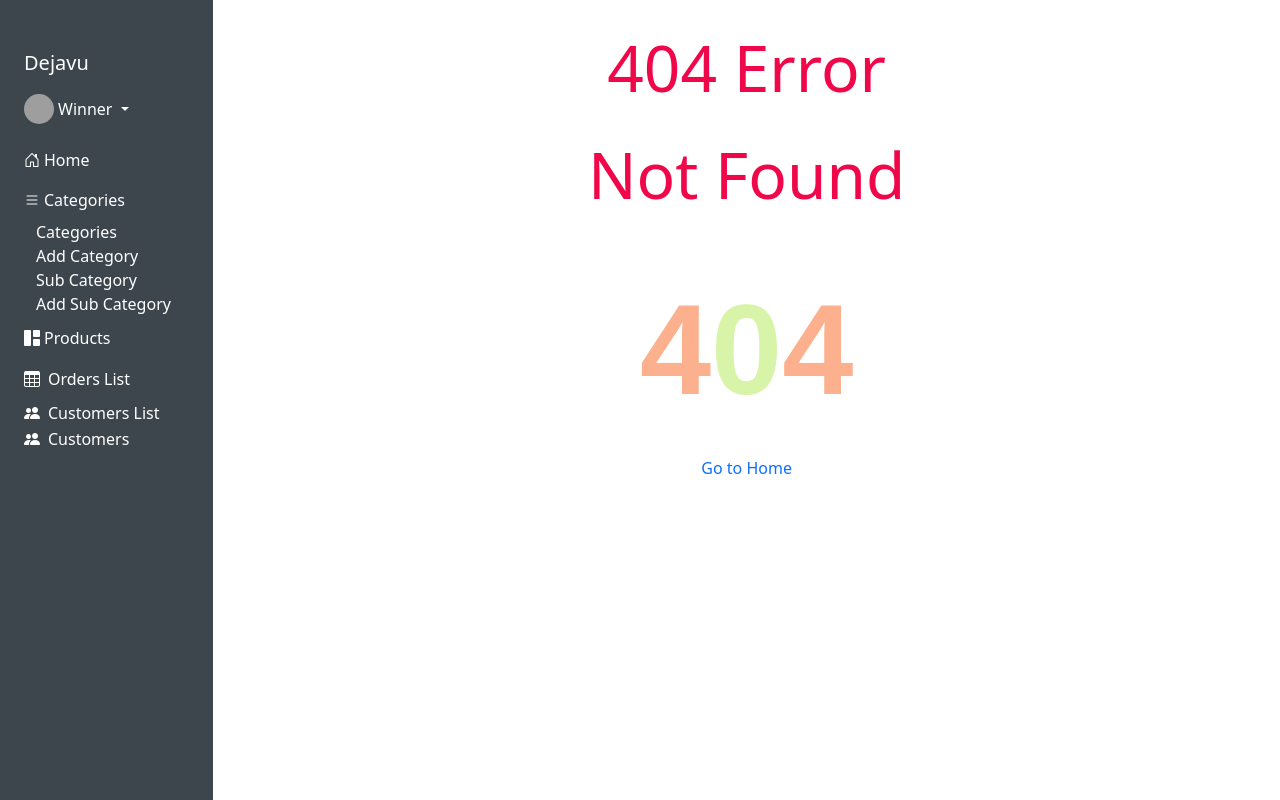
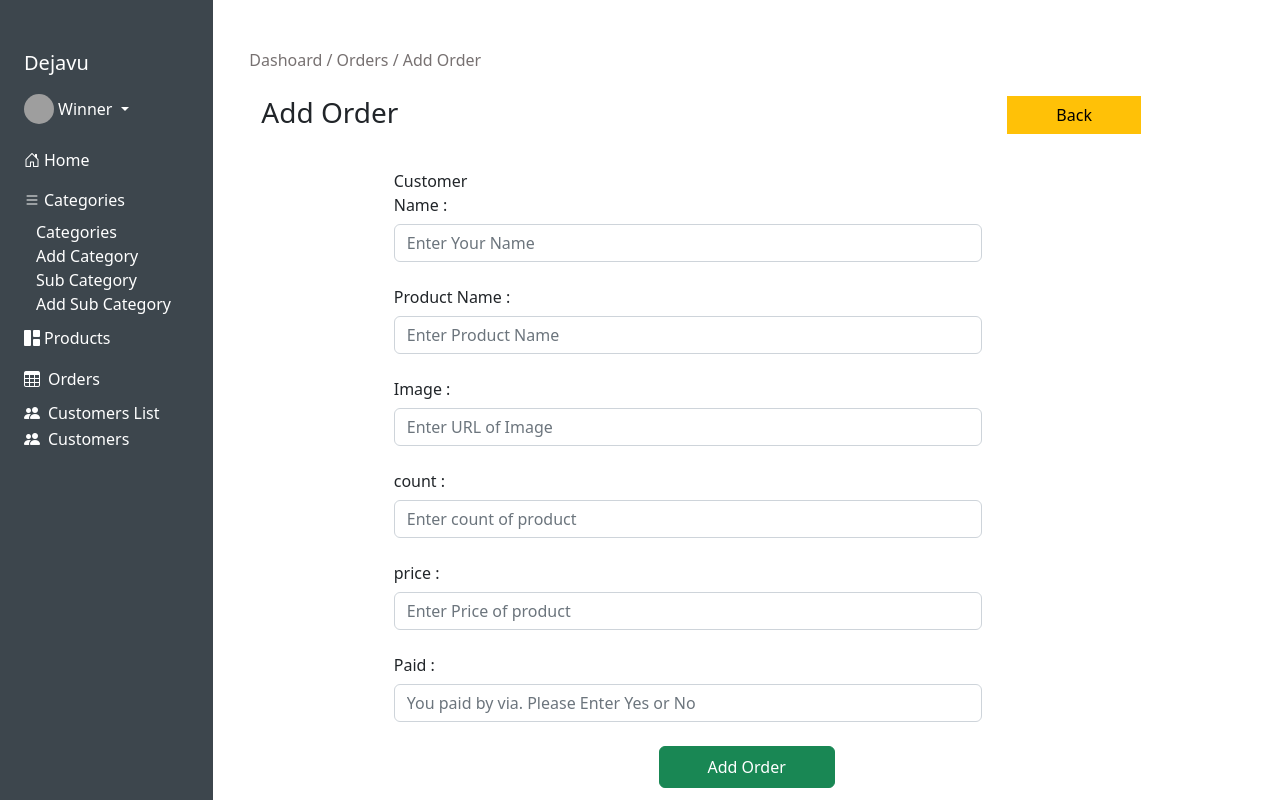
Before and after one commit to HassanEssam308/dashboard-dejavu-clone, a React (Create React App) app: page /AddOrder in a window 1280 px wide. Before the commit this address had no page. Built offline with nearby package versions, Linux system fonts and the light colour scheme; grey boxes are pictures that could not be loaded.

Commit message:
Create OrderList , Add Order and OrderDetail

```diff
--- a/src/App.js
+++ b/src/App.js
@@ -14,6 +14,7 @@ import CustomerList from './pages/CustomerList/CustomerList'
 import Customer from './pages/Customer/Customer'
 import Home from './pages/Home/Home';
 import NotFound from './pages/NotFound/NotFound';
+import AddOrder from './pages/AddOrder/AddOrder';
 
 
 
@@ -21,7 +22,7 @@ function App() {
   return (
     <section>
 
-       <Routes>
+      <Routes>
         <Route path='/' element={<Home/>} />
         <Route path='/categories' element={<Categories />} />
         <Route path='/addcategory' element={<AddCategory />} />
@@ -33,7 +34,8 @@ function App() {
         <Route path='/addproduct/:id' element={<AddProduct/>}/>
         <Route path='/addproduct' element={<AddProduct/>}/>
         <Route path='/ordersList' element={<OrdersList />} />
-        <Route path='/orderDetails' element={<OrderDetails />} />
+        <Route path='/AddOrder' element={<AddOrder/>}/>
+        <Route path='/Orders/:id' element={<OrderDetails />} />
         <Route path='/customers' element={<CustomerList />} />
         <Route path='/customer' element={<Customer />} />
         <Route path='*' element={<NotFound />} />
--- a/src/components/Sidebar/Sidebar.js
+++ b/src/components/Sidebar/Sidebar.js
@@ -88,13 +88,22 @@ const Sidebar = () => {
         </li>
 
         <li className=" my-sm-2">
-          <Link className="  text-decoration-none text-white px-0 align-middle my-sm-3">
+          <span role="button" href="#submenu4" data-bs-toggle="collapse" className=" my-sm-3 px-0 align-middle">
+          <i className="bi bi-table me-sm-1"></i>
+            <span className="ms-1 d-none d-sm-inline">Orders</span> </span>
 
-            <NavLink className=' text-decoration-none' style={({ isActive }) => (isActive) ? { color: 'blue' } : { color: "white" }}
-              to="/ordersList"  >
-              <i className="bi bi-table me-sm-2"></i>
-              Orders List  </NavLink>
-          </Link>
+          <ul className="collapse nav flex-column ms-1" id="submenu4" data-bs-parent="#menu">
+
+            <li>
+
+              <NavLink className='ms-sm-2 text-decoration-none' style={({ isActive }) => (isActive) ? { color: 'blue' } : { color: "white" }}
+                to="/ordersList"> Order List</NavLink>
+            </li>
+            <li>
+              <NavLink className='ms-sm-2 text-decoration-none' style={({ isActive }) => (isActive) ? { color: 'blue' } : { color: "white" }}
+                to="/AddOrder"  > Add Order</NavLink>
+            </li>
+          </ul>
         </li>
 
         <li>
--- /dev/null
+++ b/src/pages/AddOrder/AddOrder.js
@@ -0,0 +1,130 @@
+import { Link , useNavigate } from "react-router-dom"
+import { db } from '../../config/firestore_config';
+import { collection,addDoc } from "firebase/firestore";
+import React, { useState } from 'react';
+
+export default function AddOrder()
+{
+    const [order, setOrder] = useState({
+        customer: '',
+        img: '',
+        productName: '',
+        count: '',
+        price: '',
+        paid:'',
+    });
+
+    const navigate = useNavigate();
+
+    let datetimeNow = new Date();
+    const addOrder = async () => {
+        const docRef = await addDoc(collection(db, "Orders"), {
+            customer: order.customer,
+            img: order.img,
+            productName: order.productName,
+            paid: order.paid,
+            count: order.count,
+            price: order.price,
+            balanceOrder: (Number(order.count)*Number(order.price)) + 5,
+            date : datetimeNow.toUTCString(),
+});
+console.log("Document written with ID: ", docRef.id);
+alert('adddedd')
+navigate("/ordersList")
+}
+
+const handleform = async (e) => {
+    switch (e.target.name) {
+        case 'customer':
+            setOrder({ ...order, customer: e.target.value });
+            break;
+        case 'img':
+            setOrder({ ...order, img: e.target.value });
+            break;
+        case 'productName':
+            setOrder({ ...order, productName: e.target.value });
+            break;
+        case 'count':
+            setOrder({ ...order, count: e.target.value });
+            break;
+        case 'price':
+            setOrder({ ...order, price: e.target.value });
+            break;
+        case 'paid':
+            setOrder({ ...order, paid: e.target.value });
+            break;
+        default :
+            return '';
+    }
+}
+
+return (
+    <>
+        <div className='container-fluid mt-5'>
+            <span className="productnav m-md-4">
+                <Link to='/' className="nav-link text-primary-emphasis d-inline"> Dashoard </Link>
+                <Link to='/ordersList' className="nav-link text-primary-emphasis d-inline"> / Orders</Link>
+                <span className="nav-link text-primary-emphasis d-inline">  / Add Order</span>
+            </span>
+            <div className="row m-sm-4">
+                <h3 className="col-md-9 ">  Add Order</h3>
+                <div className='col-md-3'>
+                    <Link to='/ordersList' >
+                        <button type="button" className="btn btn-warning rounded-0 px-5"> Back </button></Link>
+                </div>
+            </div>
+            <form>
+                <div className="container-fluid" style={{ width: '70%' }}>
+                    <div className="form-group coulmn mb-3">
+                        <label htmlFor="customer" className="col-sm-2 col-form-label">Customer Name :</label>
+                        <div className="col-sm-10">
+                            <input name='customer' type="text" className="form-control" id="customer" placeholder="Enter Your Name"
+                                onChange={(e) => handleform(e)} value={order.customer} />
+                        </div>
+                    </div>
+                    <div className="form-group coulmn mb-3">
+                        <label htmlFor="prdName" className="col-sm-2 col-form-label">Product Name :</label>
+                        <div className="col-sm-10">
+                            <input name='productName' type="text" className="form-control" id="prdName" placeholder="Enter Product Name"
+                                onChange={(e) => handleform(e)} value={order.productName} />
+                        </div>
+                    </div>
+                    <div className="form-group coulmn mb-3">
+                        <label htmlFor="img" className="col-sm-2 col-form-label">Image :</label>
+                        <div className="col-sm-10">
+                            <input name='img' type="text" className="form-control" id="img" placeholder="Enter URL of Image"
+                                onChange={(e) => handleform(e)} value={order.img} />
+                        </div>
+                    </div>
+                    <div className="form-group coulmn mb-3">
+                        <label htmlFor="count" className="col-sm-2 col-form-label">count :</label>
+                        <div className="col-sm-10">
+                            <input name='count' type="number" className="form-control" id="count" placeholder="Enter count of product"
+                                onChange={(e) => handleform(e)} value={order.count} />
+                        </div>
+                    </div>
+                    <div className="form-group coulmn mb-3">
+                        <label htmlFor="price" className="col-sm-2 col-form-label">price :</label>
+                        <div className="col-sm-10">
+                            <input name='price' type="number" className="form-control" id="price" placeholder="Enter Price of product"
+                                onChange={(e) => handleform(e)} value={order.price} />
+                        </div>
+                    </div>
+                    <div className="form-group coulmn mb-3">
+                        <label htmlFor="name" className="col-sm-2 col-form-label">Paid :</label>
+                        <div className="col-sm-10">
+                            <input name='paid' type="text" className="form-control" id="name" placeholder="You paid by via. Please Enter Yes or No"
+                                onChange={(e) => handleform(e)} value={order.paid} />
+                        </div>
+                    </div>
+                </div>
+                <div className='text-center mt-4'>
+                    <button type="button" className="btn btn-success px-5 py-2" onClick={()=>addOrder()}>Add Order</button>
+                </div>
+            </form>
+        </div>
+
+    </>
+)
+
+}
--- a/src/pages/OrderDetails/OrderDetails.js
+++ b/src/pages/OrderDetails/OrderDetails.js
@@ -1,39 +1,63 @@
 import './OrderDetails.css'
+import { Link } from "react-router-dom"
+import { db } from '../../config/firestore_config';
+import { doc, getDoc  } from "firebase/firestore";
+import React, { useEffect, useState } from 'react';
+import { useParams } from 'react-router-dom';
 
 export default function OrderDetails()
 {
+    let OrderID = useParams();
+    const [orderDetails , setorderDetails] = useState({});
+
+    const fetchSingleOrder = async () =>
+    {
+        const singleData = await getDoc(doc(db, "Orders", OrderID.id))
+        if (singleData.exists())
+        {
+            setorderDetails(singleData.data());
+        }
+        else
+        {
+        console.log("No such document!");
+        }
+    }
+
+    useEffect(() =>
+    {
+        fetchSingleOrder();
+    } , [] );
+
     return (<>
         <div className='container-fluid bg-light'>
-            <section className='row'>
-                    <div className='col m-4'>
+                <div className='row'>
+                    <div className='col-10 p-4'>
                         <div>
-                            <a href='#' className='dashboard'>Dashboard</a>
+                            <a href='/' className='dashboard'>Dashboard</a>
                             <span className='text'>/</span>
                             <span className='text mx-2'>Orders</span>
                             <span className='text'>/</span>
-                            <span className='text mx-2'>Order #7789</span>
+                            <span className='text mx-2'>Order #{OrderID.id}</span>
                         </div>
                         <div className=''>
                             <h3 className='d-inline me-2'>Orders</h3>
-                            <h3 className='d-inline'>#7789</h3>
+                            <h3 className='d-inline'>#{OrderID.id}</h3>
                         </div>
                     </div>
-                    <div className='col-2 mt-5'>
-                    <button type="button" className="button1 me-2">Delete</button>
-                    <button type="button" className="button2">Edit</button>
+                    <div className='col pt-5'>
+                    <Link to='/ordersList' >
+                        <button type="button" className="btn btn-warning rounded-0 px-5"> Back </button></Link>
                     </div>
-                </section>
+                </div>
                 <hr className='mx-4 me-5'/>
                 <div>
-                    <span className='mx-3 ms-5 text1'>October 7, 2020 at 9:08 pm</span>
+                    <span className='mx-3 ms-5 text1'>{orderDetails.date}</span>
                     <span className='text-secondary'>|</span>
-                    <span className='mx-3 text1'>6 items</span>
+                    <span className='mx-3 text1'>{orderDetails.count} items</span>
                     <span className='text-secondary'>|</span>
-                    <span className='mx-3 text1'>Total $5,882.00</span>
+                    <span className='mx-3 text1'>Total LE {Number(orderDetails.count)*Number(orderDetails.price)}.00</span>
                     <span className='text-secondary'>|</span>
-                    <span className='mx-3 text1 bg1'>Paid</span>
-                    <span className='text-secondary'>|</span>
-                    <span className='mx-3 text1 bg2'>yes</span>
+                    <span className='mx-3 text1 bg1'>{orderDetails.paid}</span>
                 </div>
                 <hr className='mx-4 me-5'/>
                 <section>
@@ -42,39 +66,21 @@ export default function OrderDetails()
                 <table className="table">
                 <thead>
                     <tr>
-                        <th scope="col"><h2>Items</h2></th>
+                        <th scope="col"><h2>Product</h2></th>
                         <th scope="col"></th>
                         <th scope='col'></th>
-                        <th scope="col"><a href='#' className='recordItem'>Edit items</a></th>
+                        <th scope="col"></th>
                     </tr>
                 </thead>
                 <tbody>
                     <tr>
                         <td>
-                            <img src='https://cdn.shopify.com/s/files/1/0499/3079/7217/products/GPS-DVTH-031-D.BROWN_1_360x.jpg?v=1671126270' alt='' width={70}/>
-                            <span className='ms-2'>XKK-DVTH-003</span>
+                            <img src={orderDetails.img} alt='' width={70}/>
+                            <span className='ms-2'>{orderDetails.productName}</span>
                         </td>
-                        <td> <p>$849.00</p> </td>
-                        <td> <p>1</p> </td>
-                        <td> <p>$849.00</p> </td>
-                    </tr>
-                    <tr>
-                        <td>
-                            <img src='https://cdn.shopify.com/s/files/1/0499/3079/7217/products/LID-DJTT-054-M.DENIM_2_1024x.jpg?v=1678803759' alt='' width={70}/>
-                            <span className='ms-2'>LID-DJTT-054</span>
-                        </td>
-                        <td> <p>$699.00</p> </td>
-                        <td> <p>2</p> </td>
-                        <td> <p>$1,398.00</p> </td>
-                    </tr>
-                    <tr>
-                        <td>
-                            <img src='https://cdn.shopify.com/s/files/1/0499/3079/7217/products/RUI-DJTT-001-GOLD_2_1024x.jpg?v=1666519135' alt='' width={70}/>
-                            <span className='ms-2'>RUI-DJTT-001</span>
-                        </td>
-                        <td> <p>$1,210.00</p> </td>
-                        <td> <p>3</p> </td>
-                        <td> <p>$3,630.00</p> </td>
+                        <td> <p>LE {orderDetails.price}.00</p> </td>
+                        <td> <p>{orderDetails.count}</p> </td>
+                        <td> <p>LE {Number(orderDetails.count)*Number(orderDetails.price)}.00</p> </td>
                     </tr>
                     <tr>
                         <td>
@@ -86,9 +92,9 @@ export default function OrderDetails()
                         <td></td>
                         <td></td>
                         <td>
-                            <p>$5,877.00</p>
-                            <p>$-20.00</p>
-                            <p>$25.00</p>
+                            <p>LE {Number(orderDetails.count)*Number(orderDetails.price)}.00</p>
+                            <p>LE -20.00</p>
+                            <p>LE 25.00</p>
                         </td>
                     </tr>
                     <tr>
@@ -98,54 +104,7 @@ export default function OrderDetails()
                         <td></td>
                         <td></td>
                         <td>
-                            <p>$5,882.00</p>
-                        </td>
-                    </tr>
-                </tbody>
-                </table>
-                </div>
-            <div className="table-responsive mx-4 mb-5 bg-white p-2 shadow">
-                <table className="table">
-                <thead>
-                    <tr>
-                        <th scope="col"><h2>Transactions</h2></th>
-                        <th scope="col"></th>
-                        <td><a href='#' className='record'>Add transaction</a></td>
-                    </tr>
-                </thead>
-                <tbody>
-                    <tr>
-                        <td>
-                        <p>Payment</p>
-                        <p className='text-secondary'>via PayPal</p>
-                        </td>
-                        <td>
-                        <p>October 7, 2020</p>
-                        </td>
-                        <td>
-                        <p>$2,000.00</p>
-                        </td>
-                    </tr>
-                    <tr> <td>
-                        <p>Payment</p>
-                        <p className='text-secondary'>from account balance</p>
-                        </td>
-                        <td>
-                        <p>November 2, 2020</p>
-                        </td>
-                        <td>
-                        <p>$50.00</p>
-                        </td></tr>
-                    <tr>
-                    <td>
-                        <p>Refund</p>
-                        <p className='text-secondary'>to PayPal</p>
-                        </td>
-                        <td>
-                        <p>December 10, 2020</p>
-                        </td>
-                        <td>
-                        <p className='text-danger'>$-325.00</p>
+                            <p>LE {orderDetails.balanceOrder}.00</p>
                         </td>
                     </tr>
                 </tbody>
@@ -166,8 +125,8 @@ export default function OrderDetails()
                         <p>Return Total</p>
                         </td>
                         <td>
-                        <p>$5,882.00</p>
-                        <p>$0.00</p>
+                        <p>LE {orderDetails.balanceOrder}.00</p>
+                        <p>LE 0.00</p>
                         </td>
                     </tr>
                     <tr> <td>
@@ -175,8 +134,8 @@ export default function OrderDetails()
                         <p>Refunded</p>
                         </td>
                         <td>
-                        <p>$-80.00</p>
-                        <p>$0.00</p>
+                        <p>LE -80.00</p>
+                        <p>LE 0.00</p>
                         </td>
                         </tr>
                     <tr>
@@ -184,7 +143,7 @@ export default function OrderDetails()
                         <p>Balance <span>(customer owes you)</span></p>
                         </td>
                         <td>
-                        <p>$5,802.00</p>
+                        <p>LE {Number(orderDetails.balanceOrder) - 80}.00</p>
                         </td>
                     </tr>
                 </tbody>
--- a/src/pages/OrdersList/OrdersList.js
+++ b/src/pages/OrdersList/OrdersList.js
@@ -1,28 +1,51 @@
-import { Link } from 'react-router-dom'
 import './OrdersList.css'
+import { Link } from "react-router-dom"
+import { db } from '../../config/firestore_config';
+import { collection, getDocs , deleteDoc,doc } from "firebase/firestore";
+import React, { useEffect, useState } from 'react';
 
 export default function OrdersList()
 {
-    const records = [
-        {number:3451,date:'June 26, 2021',customer:'Jessica Moore',paid:'yes',status:'New',items:3,total:200.00},
-        {number:4412,date:'Feb 5, 2021',customer:'Jone mark',paid:'no',status:'Pending',items:2,total:400.00},
-        {number:5478,date:'July 20, 2021',customer:'loniel mark',paid:'yes',status:'New',items:8,total:800.00},
-        {number:7548,date:'Aug 1, 2020',customer:'Helena Garcia',paid:'no',status:'Pending',items:10,total:1000.00},
-        {number:7789,date:'Jan 9, 2020',customer:'Ryan Ford',paid:'Partial',status:'New',items:20,total:150.00},
-        {number:8001,date:'Dec 18, 2020',customer:'Jessica Moore',paid:'yes',status:'New',items:3,total:700.00},
-        {number:8545,date:'Nov 30, 2020',customer:'Jone mark',paid:'yes',status:'Pending',items:4,total:500.00},
-        {number:9101,date:'Fab 25, 2020',customer:'Ryan Ford',paid:'no',status:'New',items:9,total:285.00},
-        {number:9546,date:'Apr 6, 2021',customer:'Jessica Moore',paid:'yes',status:'New',items:1,total:365.00},
-        {number:9895,date:'Jun 7, 2021',customer:'Jessica Moore',paid:'Partial',status:'Shipped',items:3,total:200.00},
-    ]
+    const [orders , setOrders] = useState([]);
+
+    const fetchOrder = async () => {
+
+        await getDocs(collection(db, "Orders"))
+            .then((querySnapshot)=>{
+                const newData = querySnapshot.docs
+                .map((doc) => ({...doc.data(), id:doc.id }));
+                setOrders(newData);
+                console.log(newData)
+            })
+        }
+
+    useEffect(() =>
+    {
+        fetchOrder();
+        if(orders.length > 0)
+        {
+            deleteOrder();
+        }
+    } , [orders] );
+
+    const deleteOrder = async (OrderID) =>
+    {
+        try {
+            await deleteDoc(doc(db,"Orders",OrderID))
+            console.log("delete Order");
+        }
+        catch (error) {
+            console.log(error);
+        }
+    }
 
     return (
         <>
         <div className='container-fluid bg-light'>
             <section className='row'>
-                <div className='col m-4'>
+                <div className='col-10 m-4'>
                     <div>
-                        <a href='#' className='dashboard'>Dashboard</a>
+                        <a href='/' className='dashboard'>Dashboard</a>
                         <span className='text'>/</span>
                         <span className='text ms-2'>Orders</span>
                     </div>
@@ -30,8 +53,10 @@ export default function OrdersList()
                         <h3>Orders</h3>
                     </div>
                 </div>
-                <div className='col-2 mt-5'>
-                <button type="button" className="button">New Orders</button>
+                <div className='col mt-5'>
+                <Link to={'/AddOrder'}>
+                <button type="button" className="btn btn-warning rounded-0 px-4">New Orders</button>
+                </Link>
                 </div>
             </section>
             <div>
@@ -44,27 +69,25 @@ export default function OrdersList()
                         <th scope="col">Date</th>
                         <th scope="col">Customer</th>
                         <th scope="col">Paid</th>
-                        <th scope="col">Status</th>
-                        <th scope="col">Items</th>
-                        <th scope="col">Total</th>
-                        <th scope='col'></th>
+                        <th scope="col">Count</th>
+                        <th scope="col">Price</th>
+                        <th scope='col'>Delete</th>
                     </tr>
                 </thead>
                 <tbody>
                     {
-                    records.map((record,index)=>{
-                    return <tr key={index}>
-                    <td><input className='checkbox' type='checkbox'></input></td>
-                    <td><Link to='/OrderDetails' className='record'>#{record.number}</Link></td>
-                    <td>{record.date}</td>
-                    <td><a href='#' className='record'>{record.customer}</a></td>
-                    <td><p className='record-bg1'>{record.paid}</p></td>
-                    <td><p className='record-bg2'>{record.status}</p></td>
-                    <td>{record.items} items</td>
-                    <td>${record.total}</td>
-                    <td><button>:</button></td>
-                    </tr>
-                    })
+                    (orders.length>0) ? orders?.map((order,index)=>{
+                        return <tr key={index}>
+                        <td><input className='checkbox' type='checkbox'></input></td>
+                        <td><Link to={`/orders/${order.id}`} className='record'>#{order.id}</Link></td>
+                        <td>{order.date}</td>
+                        <td><a href='/customer' className='record'>{order.customer}</a></td>
+                        <td><p className='record-bg1'>{order.paid}</p></td>
+                        <td>{order.count} items</td>
+                        <td>LE {order.price}</td>
+                        <td><button type="button" className="btn btn-danger" onClick={()=>deleteOrder(order.id)}><i role="button" className="bi bi-trash3"></i></button></td>
+                        </tr>
+                        }):(<h1 className='m-4'>No Orders Yet.</h1>)
                     }
                 </tbody>
                 </table>
```
Also changed, not shown: src/pages/OrdersList/OrdersList.css (+0 -9 lines).
